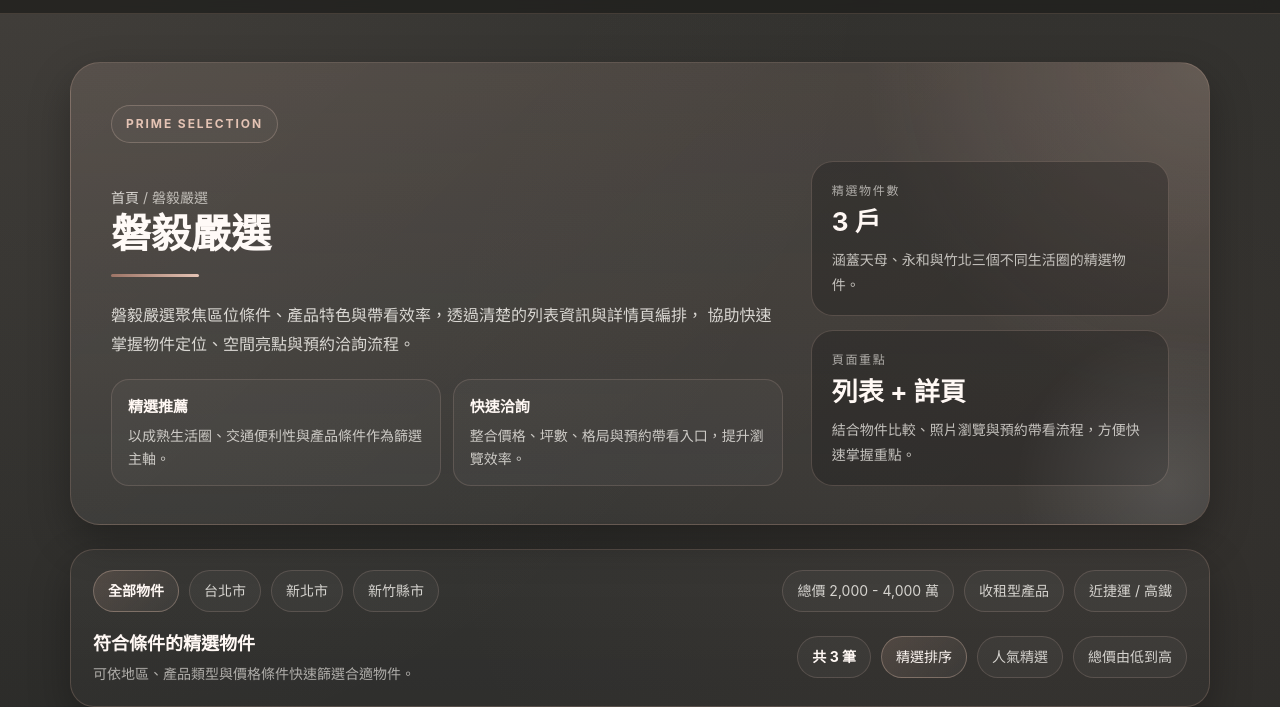
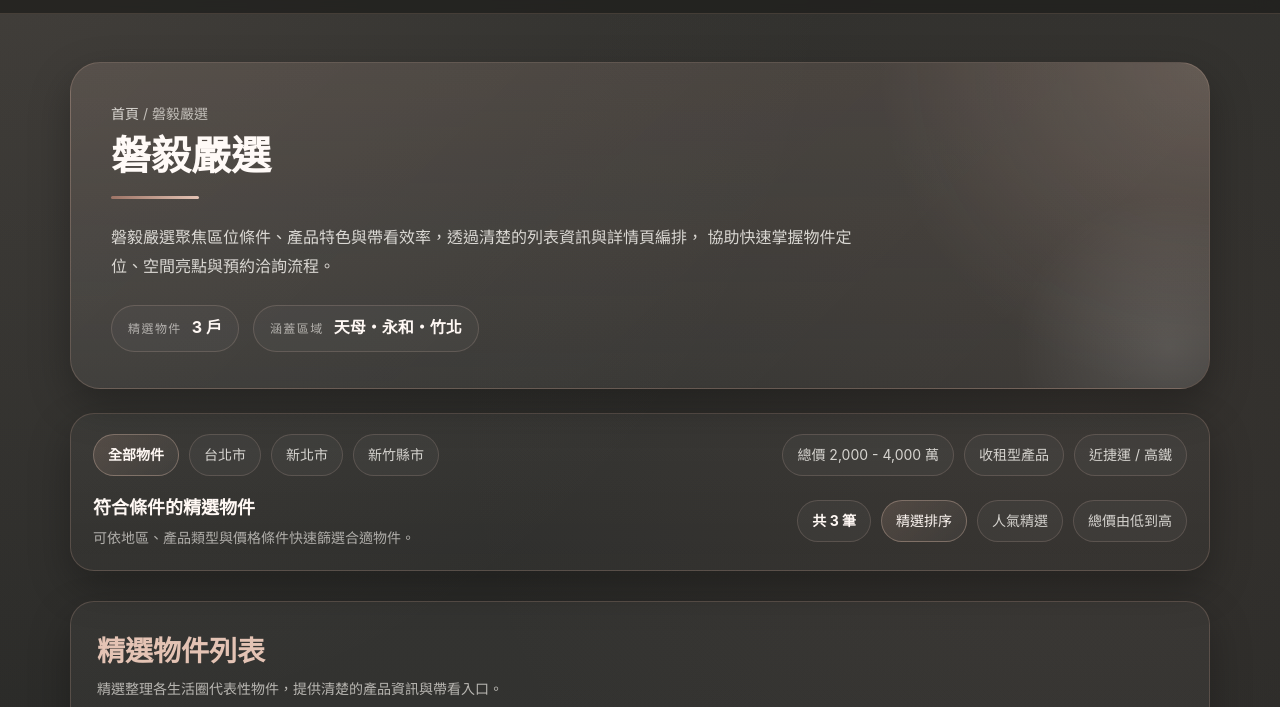
Before and after one commit to zxcqwe4906/prime-era, a plain HTML site: page curated-demo/index.html in a window 1280 px wide. Shown: the part 93-800 px from the top of the page. Drawn offline with Linux system fonts and the light colour scheme.

Commit message:
Refine curated page hero layout

```diff
--- a/curated-demo/index.html
+++ b/curated-demo/index.html
@@ -32,40 +32,24 @@
 
   <main class="selection-shell">
     <section class="selection-hero">
-      <div class="demo-badge">Prime Selection</div>
-      <div class="selection-hero-grid">
-        <div>
       <div class="breadcrumb">
         <a href="../index.html">首頁</a> / 磐毅嚴選
       </div>
+      <div class="selection-hero-main">
         <h1>磐毅嚴選</h1>
         <div class="gold-line"></div>
         <p>
           磐毅嚴選聚焦區位條件、產品特色與帶看效率，透過清楚的列表資訊與詳情頁編排，
           協助快速掌握物件定位、空間亮點與預約洽詢流程。
         </p>
-          <div class="selection-hero-notes">
-            <div class="selection-hero-note">
-              <strong>精選推薦</strong>
-              以成熟生活圈、交通便利性與產品條件作為篩選主軸。
+        <div class="selection-hero-inline">
+          <div class="selection-hero-inline-item">
+            <span class="selection-hero-inline-label">精選物件</span>
+            <strong class="selection-hero-inline-value">3 戶</strong>
           </div>
-            <div class="selection-hero-note">
-              <strong>快速洽詢</strong>
-              整合價格、坪數、格局與預約帶看入口，提升瀏覽效率。
-            </div>
-          </div>
-        </div>
-
-        <div class="selection-summary">
-          <div class="selection-summary-card">
-            <div class="selection-summary-label">精選物件數</div>
-            <div class="selection-summary-value">3 戶</div>
-            <div class="selection-summary-copy">涵蓋天母、永和與竹北三個不同生活圈的精選物件。</div>
-          </div>
-          <div class="selection-summary-card">
-            <div class="selection-summary-label">頁面重點</div>
-            <div class="selection-summary-value">列表 + 詳頁</div>
-            <div class="selection-summary-copy">結合物件比較、照片瀏覽與預約帶看流程，方便快速掌握重點。</div>
+          <div class="selection-hero-inline-item">
+            <span class="selection-hero-inline-label">涵蓋區域</span>
+            <strong class="selection-hero-inline-value">天母・永和・竹北</strong>
           </div>
         </div>
       </div>
--- a/styles/site.css
+++ b/styles/site.css
@@ -743,7 +743,7 @@ a:hover {
   overflow: hidden;
   border: 1px solid var(--panel-border);
   border-radius: 30px;
-  padding: 42px 40px 38px;
+  padding: 38px 40px 36px;
   background:
     radial-gradient(circle at top right, rgba(228, 195, 180, 0.18), transparent 28%),
     linear-gradient(135deg, rgba(255,255,255,0.05), rgba(255,255,255,0.02)),
@@ -762,31 +762,12 @@ a:hover {
   pointer-events: none;
 }
 
-.demo-badge {
-  display: inline-flex;
-  align-items: center;
-  gap: 8px;
-  margin-bottom: 18px;
-  padding: 7px 14px;
-  border-radius: 999px;
-  border: 1px solid rgba(228, 195, 180, 0.26);
-  background: rgba(255, 255, 255, 0.03);
-  color: var(--accent-soft);
-  font-size: 12px;
-  font-weight: 700;
-  letter-spacing: 0.16em;
-  text-transform: uppercase;
-}
-
-.selection-hero-grid {
-  display: grid;
-  grid-template-columns: minmax(0, 1.5fr) minmax(280px, 0.8fr);
-  gap: 28px;
-  align-items: end;
+.selection-hero-main {
+  max-width: 880px;
 }
 
 .selection-hero h1 {
-  margin: 0 0 16px;
+  margin: 6px 0 16px;
   font-size: 40px;
   line-height: 1.2;
   color: #fffaf7;
@@ -799,63 +780,36 @@ a:hover {
   font-size: 16px;
 }
 
-.selection-hero-notes {
-  display: grid;
-  grid-template-columns: repeat(2, minmax(0, 1fr));
-  gap: 12px;
-  margin-top: 20px;
-  max-width: 760px;
-}
-
-.selection-hero-note {
-  padding: 14px 16px;
-  border-radius: 18px;
-  border: 1px solid rgba(228, 195, 180, 0.16);
-  background: rgba(255, 255, 255, 0.035);
-  color: rgba(247, 244, 239, 0.76);
-  font-size: 14px;
-  line-height: 1.7;
-}
-
-.selection-hero-note strong {
-  display: block;
-  margin-bottom: 4px;
+.selection-hero-inline {
+  display: flex;
+  align-items: center;
+  gap: 14px;
+  flex-wrap: wrap;
+  margin-top: 24px;
+}
+
+.selection-hero-inline-item {
+  display: inline-flex;
+  align-items: baseline;
+  gap: 10px;
+  padding: 12px 16px;
+  border-radius: 999px;
+  border: 1px solid rgba(228, 195, 180, 0.18);
+  background: rgba(255, 255, 255, 0.03);
+}
+
+.selection-hero-inline-label {
+  color: rgba(247, 244, 239, 0.62);
+  font-size: 12px;
+  letter-spacing: 0.12em;
+  text-transform: uppercase;
+}
+
+.selection-hero-inline-value {
   color: #fff8f4;
-  font-size: 15px;
-}
-
-.selection-summary {
-  display: grid;
-  gap: 14px;
-}
-
-.selection-summary-card {
-  padding: 18px 20px;
-  border-radius: 22px;
-  border: 1px solid rgba(228, 195, 180, 0.2);
-  background: rgba(22, 22, 21, 0.3);
-}
-
-.selection-summary-label {
-  color: rgba(247, 244, 239, 0.64);
-  font-size: 12px;
-  letter-spacing: 0.14em;
-  text-transform: uppercase;
-}
-
-.selection-summary-value {
-  margin-top: 4px;
-  color: #fff8f4;
-  font-size: 26px;
-  line-height: 1.3;
+  font-size: 16px;
   font-weight: 700;
-}
-
-.selection-summary-copy {
-  margin-top: 8px;
-  color: rgba(247, 244, 239, 0.74);
-  font-size: 14px;
-  line-height: 1.8;
+  line-height: 1.2;
 }
 
 .selection-layout {
@@ -1572,15 +1526,10 @@ button.selection-sort-chip {
 }
 
 @media (max-width: 980px) {
-  .selection-hero-grid,
   .selection-layout,
   .detail-layout,
   .detail-gallery {
     grid-template-columns: 1fr;
-  }
-
-  .selection-summary {
-    grid-template-columns: repeat(2, minmax(0, 1fr));
   }
 
   .detail-side-gallery {
@@ -1643,8 +1592,6 @@ button.selection-sort-chip {
     padding-top: 28px;
   }
 
-  .selection-summary,
-  .selection-hero-notes,
   .selection-meta,
   .detail-facts,
   .detail-columns,
@@ -1652,6 +1599,16 @@ button.selection-sort-chip {
     grid-template-columns: 1fr;
   }
 
+  .selection-hero-inline {
+    gap: 10px;
+  }
+
+  .selection-hero-inline-item {
+    width: 100%;
+    justify-content: space-between;
+    border-radius: 18px;
+  }
+
   .selection-card-top {
     display: grid;
   }
```
Lines whose indentation alone changed are shown as unchanged.
